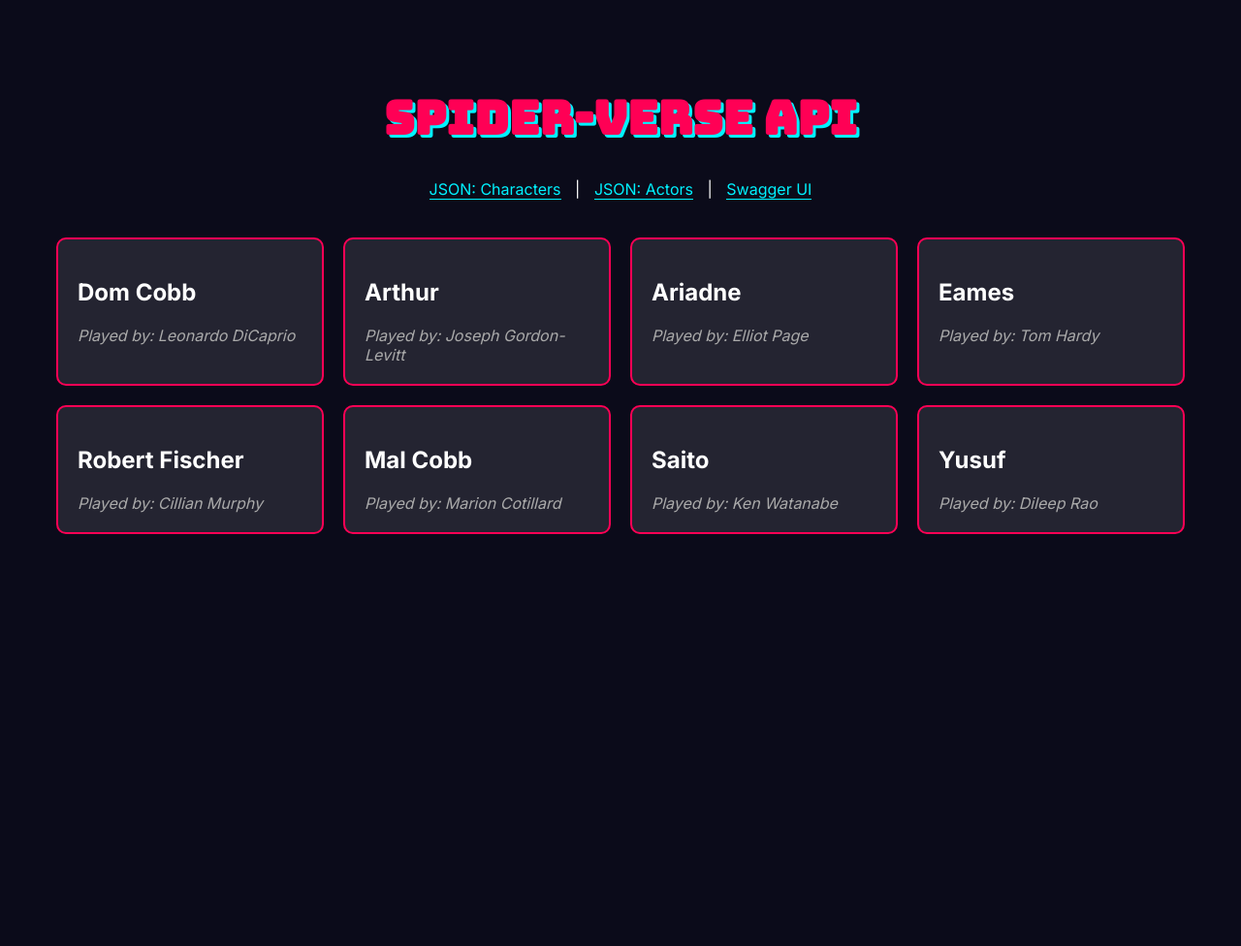
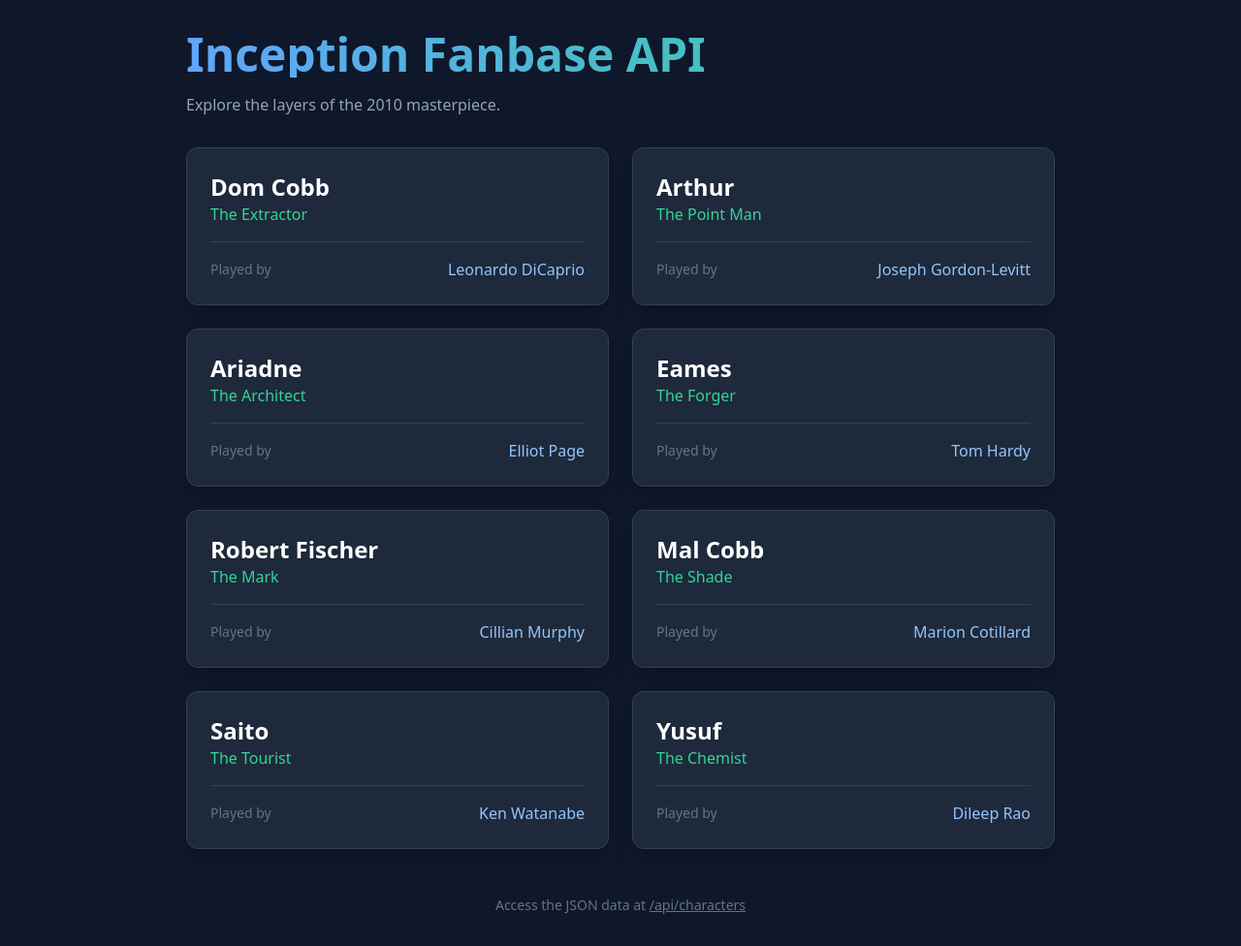
Before and after one commit to panilagalthea123-rgb/fanbase_api, a FastAPI app: page / in a window 1280 px wide. Shown: the whole page at 97% size. Before the commit the page ends 551 px from the top, so only its background shows below. Run offline with FastAPI, Linux system fonts and the light colour scheme; some libraries are stand-ins or nearby versions.

Commit message:
Update index.html

```diff
--- a/templates/index.html
+++ b/templates/index.html
@@ -1,36 +1,32 @@
 <!DOCTYPE html>
-<html>
+<html lang="en">
 <head>
-    <title>Spider-Verse Fanbase</title>
-    <link href="https://fonts.googleapis.com/css2?family=Bungee&family=Inter:wght@400;700&display=swap" rel="stylesheet">
-    <style>
-        body { background: #0b0b1a; color: white; font-family: 'Inter', sans-serif; padding: 50px; }
-        h1 { font-family: 'Bungee', cursive; color: #ff0055; text-shadow: 3px 3px #00f2ff; text-align: center; font-size: 3rem; }
-        .grid { display: grid; grid-template-columns: repeat(auto-fit, minmax(250px, 1fr)); gap: 20px; margin-top: 40px; }
-        .card { background: rgba(255, 255, 255, 0.1); border: 2px solid #ff0055; padding: 20px; border-radius: 10px; transition: 0.3s; cursor: pointer; }
-        .card:hover { transform: skewX(-2deg); box-shadow: 5px 5px #00f2ff; background: rgba(255, 0, 85, 0.2); }
-        .alias { color: #00f2ff; font-weight: bold; text-transform: uppercase; font-size: 0.8rem; }
-        .actor { font-style: italic; color: #aaa; margin-top: 10px; display: block; }
-        .nav { text-align: center; margin-bottom: 20px; }
-        .nav a { color: #00f2ff; margin: 0 10px; text-decoration: none; border-bottom: 1px solid; }
-    </style>
+    <script src="https://cdn.tailwindcss.com"></script>
+    <title>Inception Fanbase API</title>
 </head>
-<body>
-    <h1>SPIDER-VERSE API</h1>
-    <div class="nav">
-        <a href="/api/characters">JSON: Characters</a> |
-        <a href="/api/actors">JSON: Actors</a> |
-        <a href="/docs">Swagger UI</a>
-    </div>
+<body class="bg-slate-900 text-white min-h-screen p-8">
+    <div class="max-w-4xl mx-auto">
+        <h1 class="text-5xl font-bold mb-4 text-transparent bg-clip-text bg-gradient-to-r from-blue-400 to-emerald-400">
+            Inception Fanbase API
+        </h1>
+        <p class="mb-8 text-slate-400">Explore the layers of the 2010 masterpiece.</p>
 
-    <div class="grid">
-        {% for char in characters %}
-        <div class="card" onclick="alert('{{ char.description }}')">
-            <div class="alias">{{ char.alias }}</div>
-            <h2>{{ char.name }}</h2>
-            <span class="actor">Played by: {{ char.actor }}</span>
+        <div class="grid grid-cols-1 md:grid-cols-2 gap-6">
+            {% for char in characters %}
+            <div class="p-6 bg-slate-800 border border-slate-700 rounded-xl hover:scale-105 transition-transform duration-300 shadow-xl">
+                <h2 class="text-2xl font-semibold">{{ char.name }}</h2>
+                <p class="text-emerald-400">{{ char.role }}</p>
+                <div class="mt-4 pt-4 border-t border-slate-700 flex justify-between items-center">
+                    <span class="text-sm text-slate-500">Played by</span>
+                    <span class="font-medium text-blue-300">{{ char.actor }}</span>
+                </div>
+            </div>
+            {% endfor %}
         </div>
-        {% endfor %}
+
+        <footer class="mt-12 text-center text-slate-500 text-sm">
+            Access the JSON data at <a href="/api/characters" class="underline">/api/characters</a>
+        </footer>
     </div>
 </body>
 </html>
```
